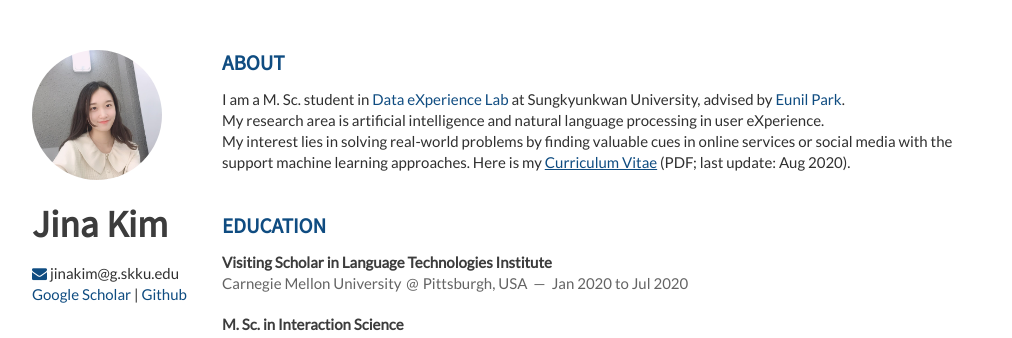
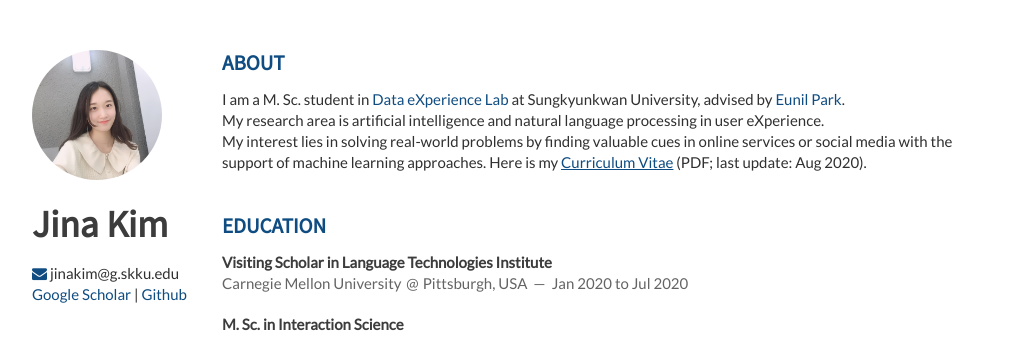
Before and after one commit to Jina-Kim/Jina-Kim.github.io, a Jekyll site: the page built from index.html, in a window 1280 px wide. Shown: the top 338 px of the page, without its empty margins (138-1150 px from the left). Built offline with Jekyll 4.4.1, drawn with Linux system fonts in a browser that asks for light colours; nearby versions of some CDN libraries; the list of posts is cut into pages by our own code.

Commit message:
Update about.html

```diff
--- a/_includes/about.html
+++ b/_includes/about.html
@@ -5,7 +5,7 @@
           I am a M. Sc. student in <a href="http://dsl.skku.edu">Data eXperience Lab</a> at Sungkyunkwan University, advised by <a href="http://eunilpark.com">Eunil Park</a>. </br>
           My research area is artificial intelligence and natural language processing in user eXperience.
          </br>
-            My interest lies in solving real-world problems by finding valuable cues in online services or social media with the support machine learning approaches. Here is my <a href="https://drive.google.com/open?id=1JfQXtRegyqwXPrufVbjaKHcjvO033bx8" style="text-decoration: underline">Curriculum Vitae</a> (PDF; last update: Aug 2020).
+            My interest lies in solving real-world problems by finding valuable cues in online services or social media with the support of machine learning approaches. Here is my <a href="https://drive.google.com/open?id=1JfQXtRegyqwXPrufVbjaKHcjvO033bx8" style="text-decoration: underline">Curriculum Vitae</a> (PDF; last update: Aug 2020).
            <!-- I have focused on finding valuable cues in online service or social media and using NLP tequniques to solve real-world problems. -->
            <!-- figuring out how to build users’ trust on AI by its feedback. -->
         </p>
```
